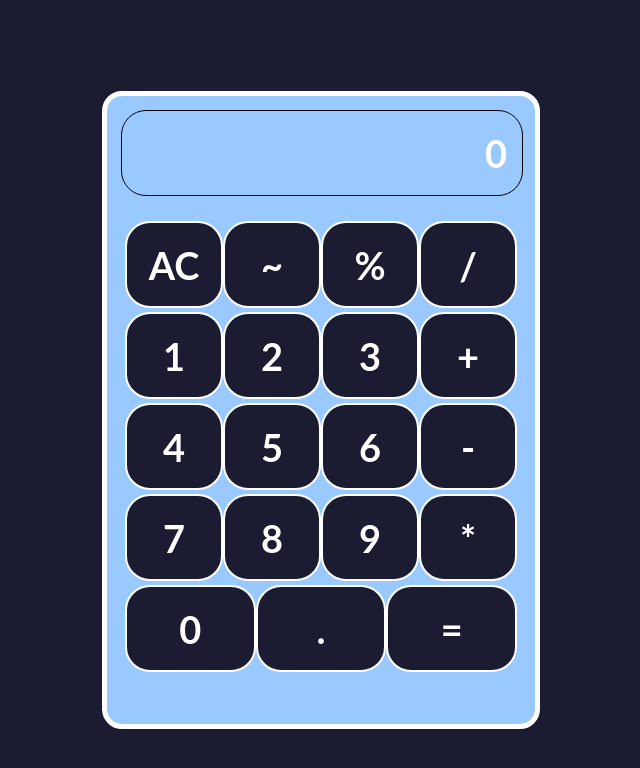
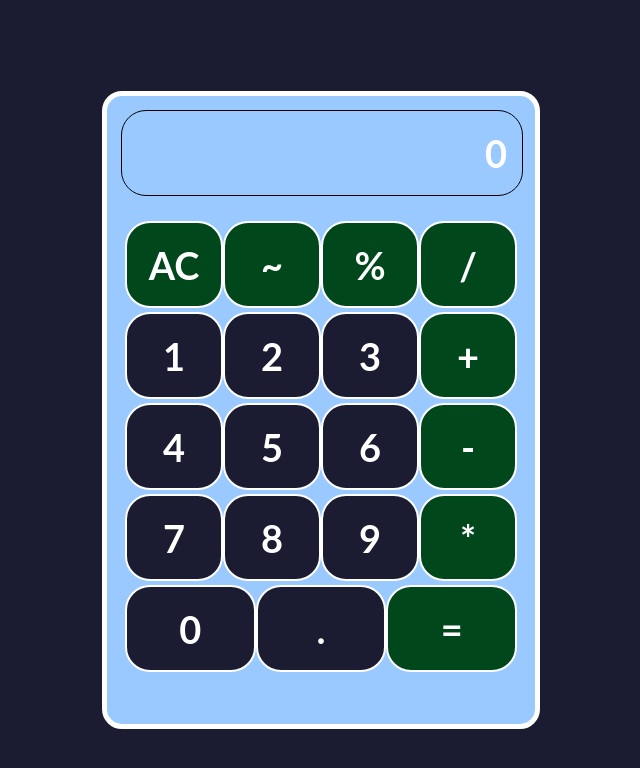
Before and after one commit to felipe-rodriguez-parra/calculator-class-react, a React (Create React App) app: page / in a window 1280 px wide. Shown: the top 768 px of the page, without its empty margins (319-959 px from the left). Built offline with nearby package versions, Linux system fonts and the light colour scheme.

Commit message:
Adding diff styles depend of text button

```diff
--- a/src/components/Button.js
+++ b/src/components/Button.js
@@ -15,10 +15,14 @@ export class Button extends React.Component {
 
   }
 
-  render(){
-    return(
+  render() {
+    const text = this.props.text;
+    const allOperators = ['+', '-', '*', '/', 'AC', '%', '~', '='];
+    return (
       <div
-        className="button-container"
+        // className="button-container"
+        // className={text === 'AC' || text ? 'button-container operator' : 'button-container'}
+        className={allOperators.includes(text) ? 'button-container operator' : 'button-container'}
         onClick={this.handleClick}>
         {this.props.text}
       </div>
```
